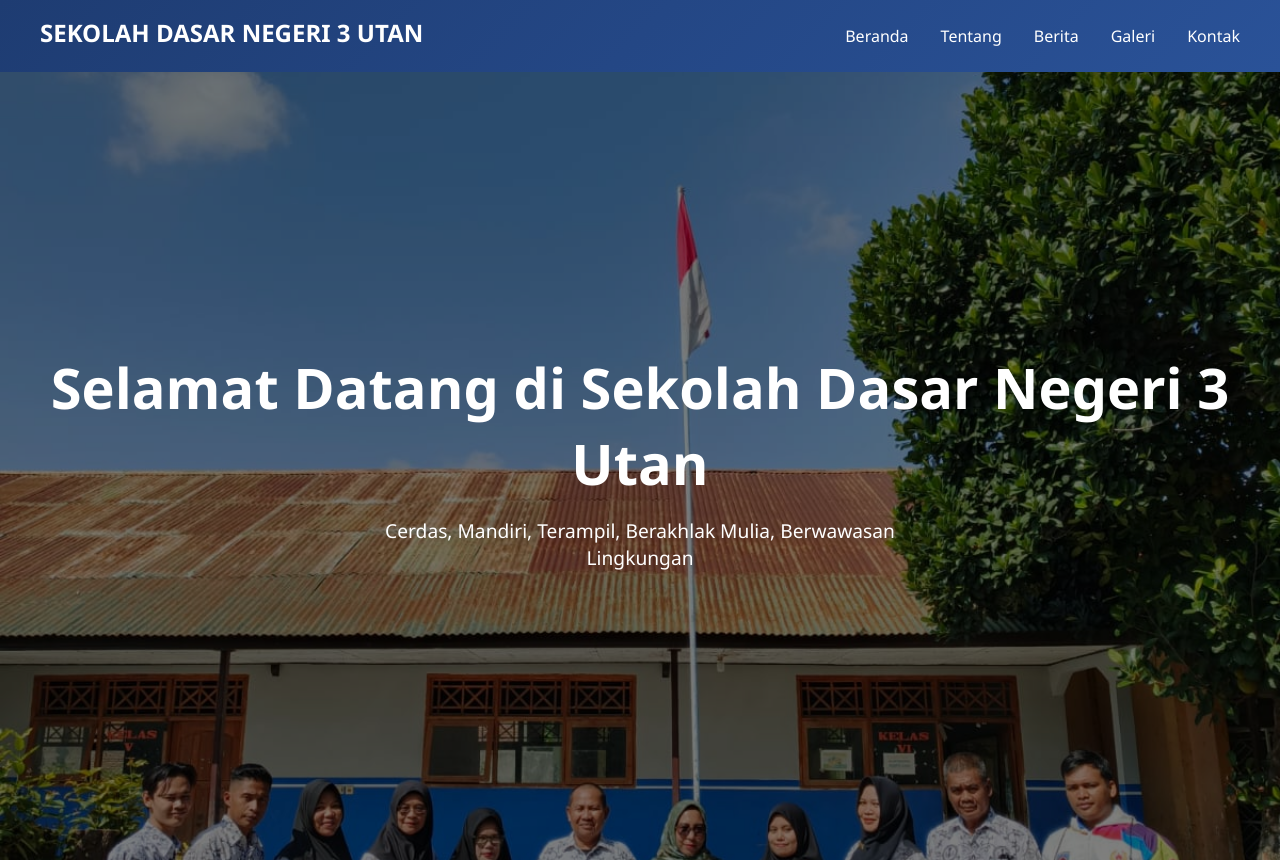
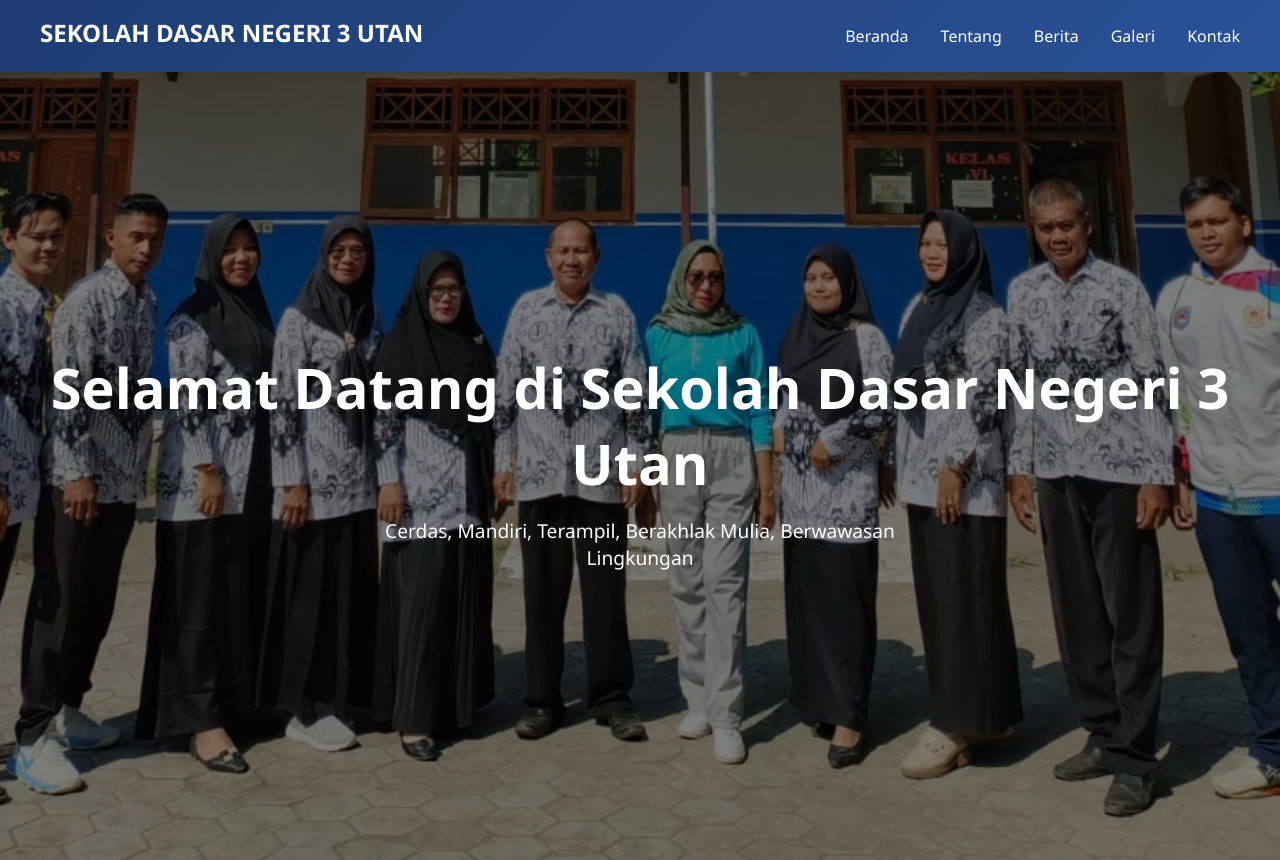
Before and after one commit to muhammadzenal/SDN3UTAN, a plain HTML site: page index.html in a window 1280 px wide. Shown: the top 860 px of the page. Drawn offline with Linux system fonts and the light colour scheme.

Commit message:
Update index.html

```diff
--- a/index.html
+++ b/index.html
@@ -247,7 +247,7 @@
         </div>
     </header>
 
-    <section class="hero" id="beranda" style="background-image: url('images/Beranda.jpeg');">
+    <section class="hero" id="beranda" style="background-image: url('images/BACKGROUND.jpeg');">
         <div class="hero-content">
             <h1>Selamat Datang di Sekolah Dasar Negeri 3 Utan</h1>
             <p>Cerdas, Mandiri, Terampil, Berakhlak Mulia, Berwawasan Lingkungan</p>
```
